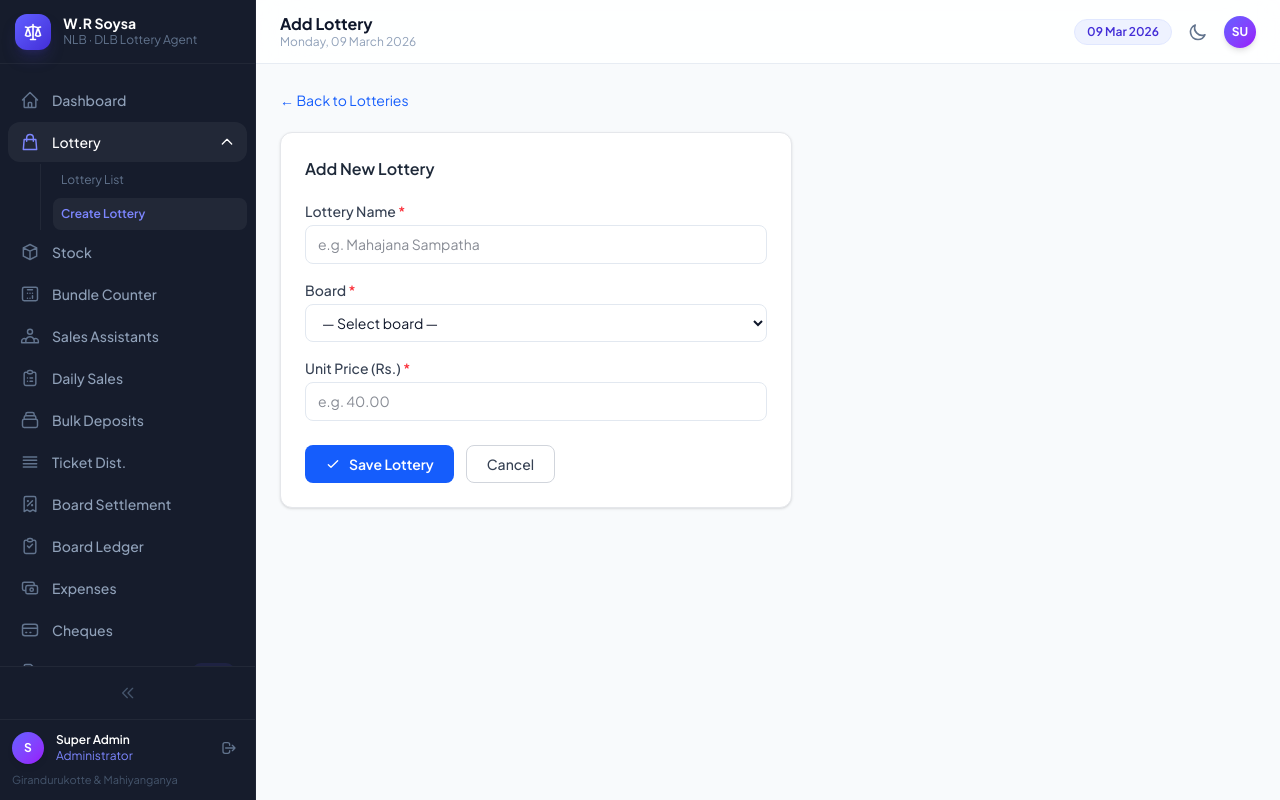
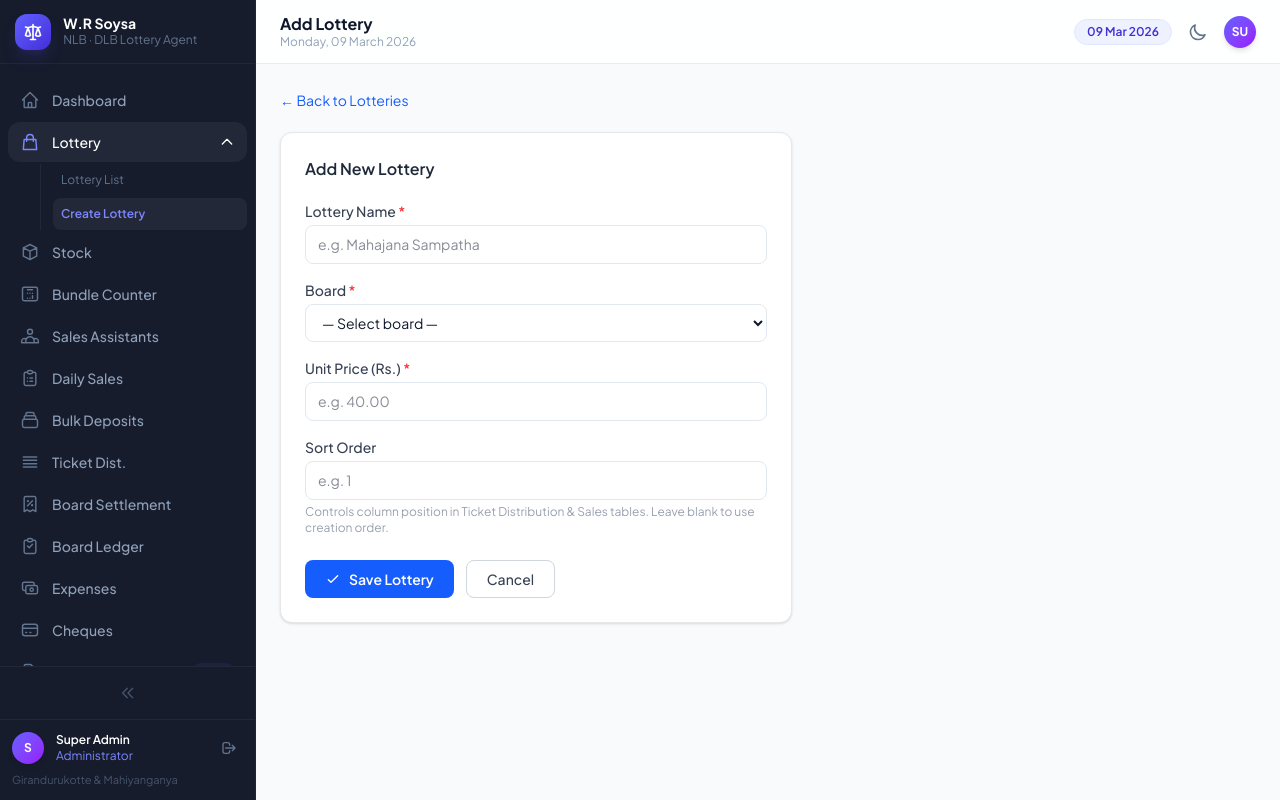
Before and after one commit to supunchamod/lottery-management, a Laravel app: page /lotteries/create in a window 1280 px wide. Run offline with Laravel 12, Linux system fonts and the light colour scheme; a user stored in the database is signed in; data comes from the database, SQL or seed files in the repository; style sheets or scripts are compiled from the project's sources; parts of the project's set-up code (start-up, migrations or seed data) failed here and were passed over; some libraries are stand-ins or nearby versions.

Commit message:
Add custom sort_order to Lotteries
- Migration: add nullable sort_order (unsignedSmallInteger) to lotteries table
- Lottery model: add sort_order to \$fillable
- PageController: add sort_order to store/update validation (nullable int);
  change lotteriesIndex to orderBy created_at ASC;
  change stockCreate lottery dropdown to sort_order ordering
- TicketDistributionController: sort lotteries by sort_order (NULLs last,
  then created_at) in both index() and summary()
- lotteries/create + edit views: add Sort Order input field with helper text

Ordering logic: ORDER BY sort_order IS NULL, sort_order ASC, created_at ASC
(explicit sort_order takes priority; blanks fall back to creation order)

https://claude.ai/code/session_01R2vGbwReeLgLaHadgq34HT

```diff
--- a/app/Http/Controllers/PageController.php
+++ b/app/Http/Controllers/PageController.php
@@ -251,7 +251,7 @@ class PageController extends Controller
     public function lotteriesIndex()
     {
         return view('lotteries.index', [
-            'lotteries' => \App\Models\Lottery::orderBy('board')->orderBy('name')->get(),
+            'lotteries' => \App\Models\Lottery::orderBy('created_at', 'asc')->get(),
         ]);
     }
 
@@ -266,6 +266,7 @@ class PageController extends Controller
             'name'       => ['required', 'string', 'max:255'],
             'board'      => ['required', 'in:NLB,DLB'],
             'unit_price' => ['required', 'numeric', 'min:0'],
+            'sort_order' => ['nullable', 'integer', 'min:1'],
         ]);
 
         \App\Models\Lottery::create($data);
@@ -284,6 +285,7 @@ class PageController extends Controller
             'name'       => ['required', 'string', 'max:255'],
             'board'      => ['required', 'in:NLB,DLB'],
             'unit_price' => ['required', 'numeric', 'min:0'],
+            'sort_order' => ['nullable', 'integer', 'min:1'],
         ]);
 
         $lottery->update($data);
@@ -321,7 +323,7 @@ class PageController extends Controller
     {
         return view('stock.create', [
             'assistants' => SalesAssistant::orderBy('created_at', 'asc')->get(),
-            'lotteries'  => \App\Models\Lottery::orderBy('name')->get(),
+            'lotteries'  => \App\Models\Lottery::orderByRaw('sort_order IS NULL, sort_order ASC, created_at ASC')->get(),
         ]);
     }
 
--- a/app/Http/Controllers/TicketDistributionController.php
+++ b/app/Http/Controllers/TicketDistributionController.php
@@ -22,7 +22,7 @@ class TicketDistributionController extends Controller
     {
         $date       = $request->input('date', today()->toDateString());
         $assistants = SalesAssistant::with('route')->orderBy('sales_assistants.created_at', 'asc')->get();
-        $lotteries  = Lottery::orderBy('board')->orderBy('name')->get();
+        $lotteries  = Lottery::orderByRaw('sort_order IS NULL, sort_order ASC, created_at ASC')->get();
 
         // Load all records for this date, keyed as [assistant_id][lottery_id] => quantity
         $records = DailyTicketStock::where('date', $date)->get();
@@ -179,7 +179,7 @@ class TicketDistributionController extends Controller
         }
 
         $assistants = SalesAssistant::orderBy('created_at', 'asc')->get();
-        $lotteries  = Lottery::orderBy('board')->orderBy('name')->get();
+        $lotteries  = Lottery::orderByRaw('sort_order IS NULL, sort_order ASC, created_at ASC')->get();
 
         $rows = DailyTicketStock::whereBetween('date', [$from->toDateString(), $to->toDateString()])
             ->select('assistant_id', 'lottery_id', DB::raw('SUM(quantity) as total_qty'))
--- a/app/Models/Lottery.php
+++ b/app/Models/Lottery.php
@@ -15,6 +15,7 @@ class Lottery extends Model
         'name',
         'board',
         'unit_price',
+        'sort_order',
     ];
 
     protected function casts(): array
--- a/resources/views/lotteries/create.blade.php
+++ b/resources/views/lotteries/create.blade.php
@@ -39,6 +39,15 @@
                 @error('unit_price')<p class="mt-1 text-xs text-red-500">{{ $message }}</p>@enderror
             </div>
 
+            <div>
+                <label class="block text-sm font-medium text-gray-700 mb-1">Sort Order</label>
+                <input type="number" name="sort_order" value="{{ old('sort_order') }}"
+                       min="1" step="1" placeholder="e.g. 1"
+                       class="erp-input w-full @error('sort_order') border-red-400 @enderror">
+                <p class="mt-1 text-xs text-gray-400">Controls column position in Ticket Distribution & Sales tables. Leave blank to use creation order.</p>
+                @error('sort_order')<p class="mt-1 text-xs text-red-500">{{ $message }}</p>@enderror
+            </div>
+
             <div class="pt-2 flex gap-3">
                 <button type="submit"
                         class="inline-flex items-center gap-2 rounded-lg bg-blue-600 px-5 py-2 text-sm font-semibold text-white hover:bg-blue-700 transition">
```
Also changed, not shown: resources/views/lotteries/edit.blade.php (+9 -0 lines), database/migrations/2024_01_01_000187_add_sort_order_to_lotteries_table.php (added).
